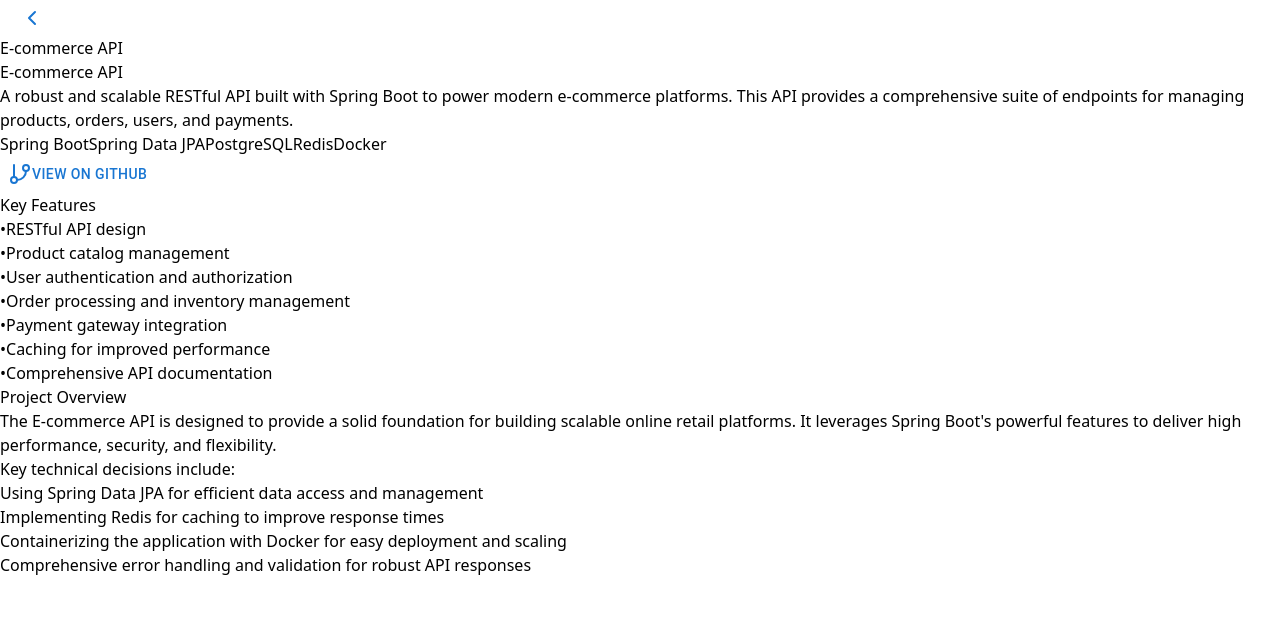
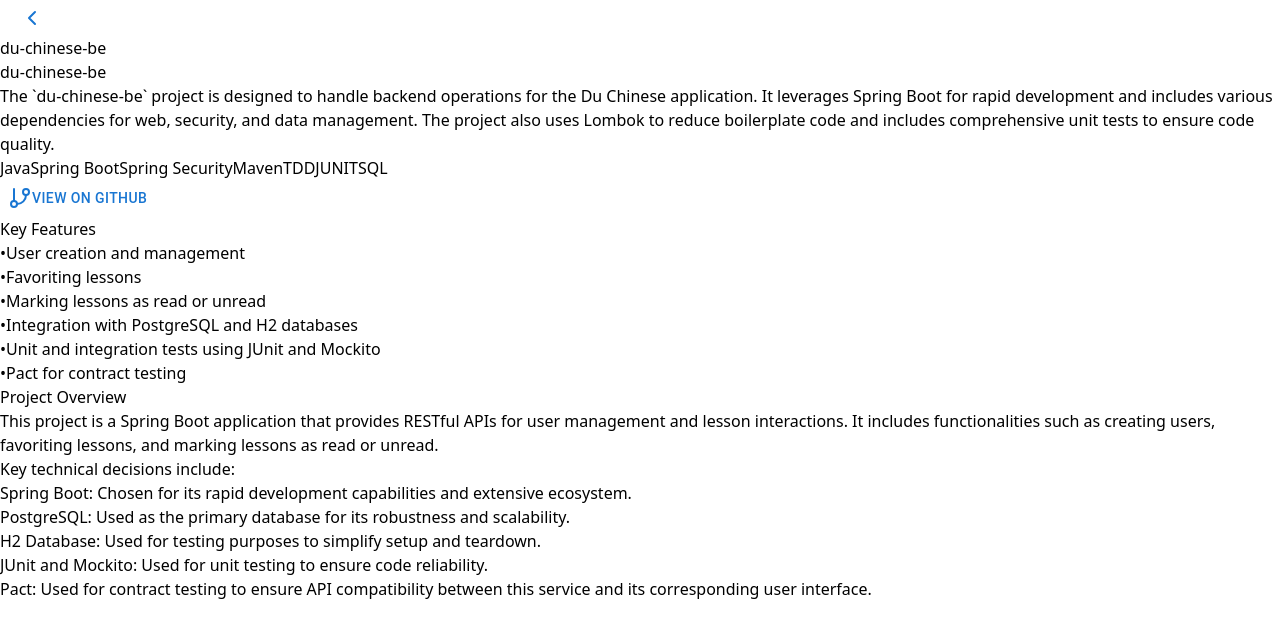
Before and after one commit to francislainy/portfolio, a React (Vite) app: page /project/1 in a window 1280 px wide. Shown: the top 638 px of the page. Built offline with nearby package versions, Linux system fonts and the light colour scheme.

Commit message:
Add du chinese project

```diff
--- a/src/components/detail/ProjectDescription.tsx
+++ b/src/components/detail/ProjectDescription.tsx
@@ -6,9 +6,17 @@
 interface ProjectDescriptionProps {
     title: string;
     description: string;
+    technologies: string[];
+    githubUrl?: string;
 }
 
-const ProjectDescription: React.FC<ProjectDescriptionProps> = ({title, description}) => {
+const ProjectDescription: React.FC<ProjectDescriptionProps> = ({title, description, technologies, githubUrl}) => {
+    const handleGitHubRedirect = () => {
+        if (githubUrl) {
+            window.open(githubUrl, '_blank');
+        }
+    };
+
     return (
         <motion.div
             initial={{opacity: 0, y: 20}}
@@ -21,18 +29,18 @@
                 {description}
             </p>
             <div className="flex flex-wrap gap-4 mb-6">
-                <span className="bg-gray-700 text-white px-3 py-1 rounded-full text-sm">Spring Boot</span>
-                <span className="bg-gray-700 text-white px-3 py-1 rounded-full text-sm">Spring Data JPA</span>
-                <span className="bg-gray-700 text-white px-3 py-1 rounded-full text-sm">PostgreSQL</span>
-                <span className="bg-gray-700 text-white px-3 py-1 rounded-full text-sm">Redis</span>
-                <span className="bg-gray-700 text-white px-3 py-1 rounded-full text-sm">Docker</span>
+                {technologies.map((tech, index) => (
+                    <span key={index} className="bg-gray-700 text-white px-3 py-1 rounded-full text-sm">{tech}</span>
+                ))}
             </div>
-            <div className="flex space-x-4">
-                <Button>
-                    <GitBranch className="w-4 h-4 mr-2"/>
-                    View on GitHub
-                </Button>
-            </div>
+            {githubUrl && (
+                <div className="flex space-x-4">
+                    <Button onClick={handleGitHubRedirect}>
+                        <GitBranch className="w-4 h-4 mr-2"/>
+                        View on GitHub
+                    </Button>
+                </div>
+            )}
         </motion.div>
     );
 }
--- a/src/components/detail/ProjectDetail.tsx
+++ b/src/components/detail/ProjectDetail.tsx
@@ -7,7 +7,7 @@
 import projectsData from "../../data/projectsData.ts";
 
 const ProjectDetail: React.FC = () => {
-    const { id } = useParams();
+    const {id} = useParams();
     const project = projectsData.find(p => p.id === parseInt(id || '', 10));
 
     if (!project) {
@@ -16,12 +16,13 @@
 
     return (
         <div className="min-h-screen bg-black text-white">
-            <ProjectHeader title={project.title} />
+            <ProjectHeader title={project.title}/>
             <main className="pt-20 pb-12">
                 <section className="container mx-auto px-4 py-8">
                     <div className="flex flex-col md:flex-row gap-8">
                         <div className="w-full md:w-1/2">
-                            <ProjectDescription title={project.title} description={project.longerDescription} />
+                            <ProjectDescription title={project.title} description={project.longerDescription}
+                                                technologies={project.technologies} githubUrl={project.githubUrl}/>
                         </div>
                         <div className="w-full md:w-1/2">
                             <ProjectFeatures features={project.keyFeatures}/>
--- a/src/data/projectsData.ts
+++ b/src/data/projectsData.ts
@@ -1,4 +1,4 @@
-import { Database, Server, Code2 } from 'lucide-react';
+import { Database, Server, Code2, UserCheck } from 'lucide-react';
 import { LucideIcon } from 'lucide-react';
 
 interface Project {
@@ -11,11 +11,37 @@
     keyFeatures: string[];
     longerDescription: string;
     technicalDecisions?: string[];
+    githubUrl?: string;
 }
 
 const projectsData: Project[] = [
     {
         id: 1,
+        title: "du-chinese-be",
+        description: "A backend service for managing users and lessons for mimicking the Du Chinese application.",
+        icon: UserCheck,
+        technologies: ["Java", "Spring Boot", "Spring Security", "Maven", "TDD", "JUNIT", "SQL"],
+        overview: "This project is a Spring Boot application that provides RESTful APIs for user management and lesson interactions. It includes functionalities such as creating users, favoriting lessons, and marking lessons as read or unread.",
+        keyFeatures: [
+            "User creation and management",
+            "Favoriting lessons",
+            "Marking lessons as read or unread",
+            "Integration with PostgreSQL and H2 databases",
+            "Unit and integration tests using JUnit and Mockito",
+            "Pact for contract testing"
+        ],
+        longerDescription: "The `du-chinese-be` project is designed to handle backend operations for the Du Chinese application. It leverages Spring Boot for rapid development and includes various dependencies for web, security, and data management. The project also uses Lombok to reduce boilerplate code and includes comprehensive unit tests to ensure code quality.",
+        technicalDecisions: [
+            "Spring Boot: Chosen for its rapid development capabilities and extensive ecosystem.",
+            "PostgreSQL: Used as the primary database for its robustness and scalability.",
+            "H2 Database: Used for testing purposes to simplify setup and teardown.",
+            "JUnit and Mockito: Used for unit testing to ensure code reliability.",
+            "Pact: Used for contract testing to ensure API compatibility between this service and its corresponding user interface."
+        ],
+        githubUrl: "https://github.com/francislainy/du-chinese-be",
+    },
+    {
+        id: 2,
         title: "E-commerce API",
         description: "RESTful API for a scalable e-commerce platform",
         icon: Database,
@@ -26,7 +52,7 @@
         technicalDecisions: ["Using Spring Data JPA for efficient data access and management", "Implementing Redis for caching to improve response times", "Containerizing the application with Docker for easy deployment and scaling", "Comprehensive error handling and validation for robust API responses"],
     },
     {
-        id: 2,
+        id: 3,
         title: "Task Management System",
         description: "Microservices-based task management solution",
         icon: Server,
@@ -36,7 +62,7 @@
         longerDescription: "A distributed task management system built with Spring Boot and Spring Cloud. This application allows users to create, assign, and track tasks across teams. It is designed to be highly available, scalable, and fault-tolerant",
     },
     {
-        id: 3,
+        id: 4,
         title: "Auth Service",
         description: "Secure authentication and authorization service",
         icon: Code2,
@@ -46,7 +72,7 @@
         longerDescription: "A secure authentication and authorization service built with Spring Security, JWT, and OAuth 2.0. This service provides user registration, login, role-based access control, and token-based authentication for applications and APIs.",
     },
     {
-        id: 4,
+        id: 5,
         title: "Real-time Analytics Engine",
         description: "High-performance data processing and analytics system",
         icon: Database,
```
